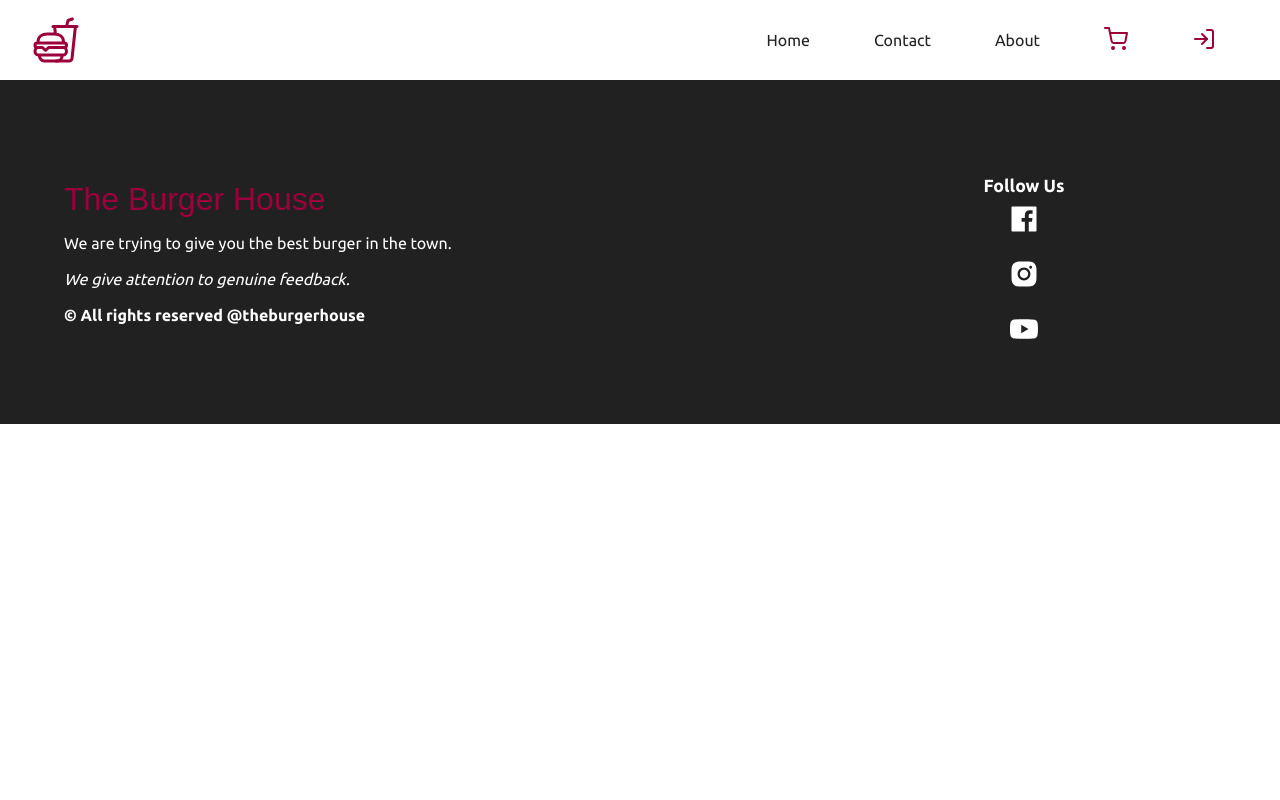
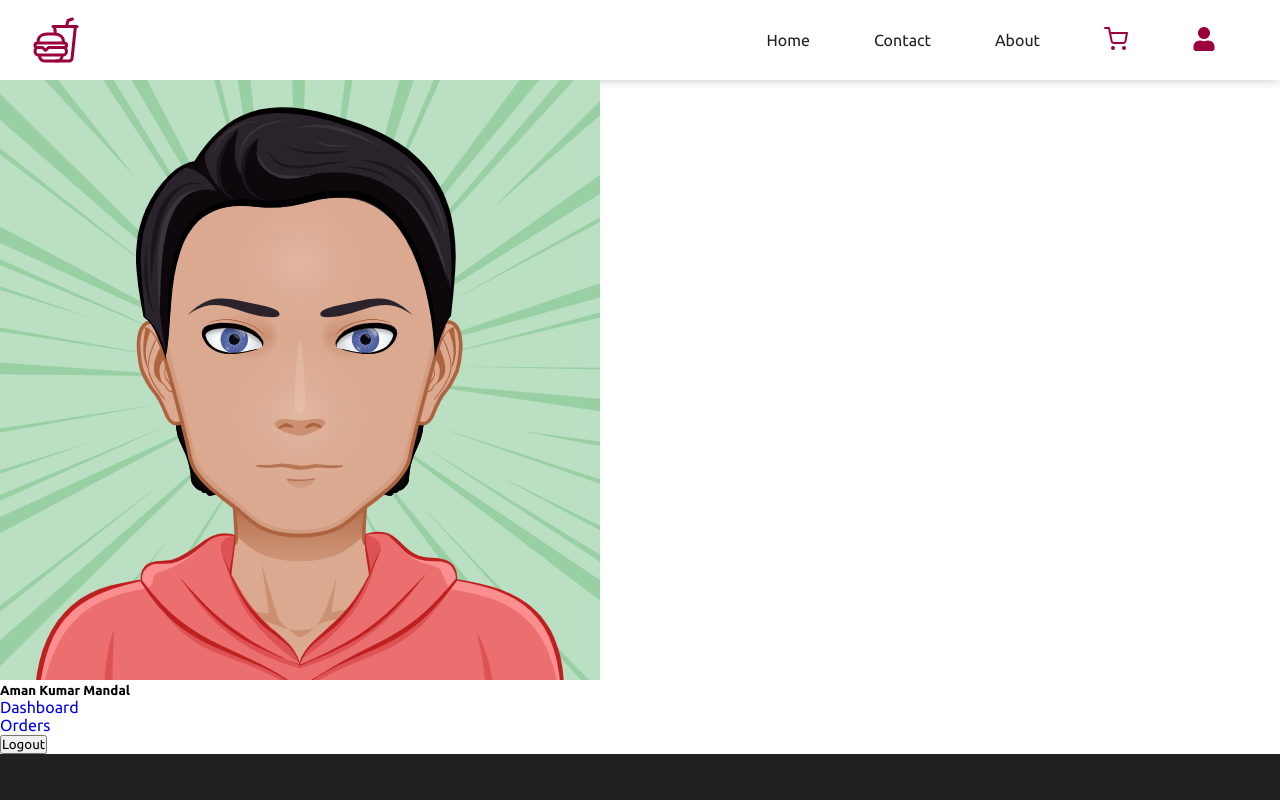
Before and after one commit to AmanMandal7/The-Burger-House, a React (Create React App) app in the folder frontend/: page /profile in a window 1280 px wide. Shown: the top 800 px of the page. Built offline with nearby package versions, Linux system fonts and the light colour scheme.

Commit message:
user profile page

```diff
--- a/frontend/src/App.js
+++ b/frontend/src/App.js
@@ -8,6 +8,7 @@ import Shipping from './components/cart/Shipping';
 import ConfirmOrder from './components/cart/ConfirmOrder';
 import PaymentSuccess from './components/cart/PaymentSuccess';
 import Login from './components/login/Login';
+import Profile from './components/profile/Profile';
 
 import './styles/app.scss';
 import './styles/header.scss'
@@ -21,12 +22,14 @@ import './styles/shipping.scss'
 import './styles/confirmOrder.scss'
 import './styles/paymentSucess.scss'
 import './styles/login.scss'
+import './styles/profile.scss'
+
 
 
 function App() {
   return (
     <Router>
-      <Header />
+      <Header isAuthenticated={true} />
       <Routes>
         <Route path='/' element={<Home />} />
         <Route path='/contact' element={<Contact />} />
@@ -35,6 +38,7 @@ function App() {
         <Route path='/confirmOrder' element={<ConfirmOrder />} />
         <Route path='/paymentSuccess' element={<PaymentSuccess />} />
         <Route path='/login' element={<Login />} />
+        <Route path='/profile' element={<Profile />} />
       </Routes>
 
       <Footer />
--- a/frontend/src/components/layout/Header.jsx
+++ b/frontend/src/components/layout/Header.jsx
@@ -20,7 +20,7 @@ const Header = ({ isAuthenticated = false }) => {
           <FiShoppingCart />
         </Link>
 
-        <Link to={isAuthenticated ? "/me" : "/login"}>
+        <Link to={isAuthenticated ? "/profile" : "/login"}>
           {isAuthenticated ? <FaUser /> : <FiLogIn />}
         </Link>
       </div>
--- /dev/null
+++ b/frontend/src/components/profile/Profile.jsx
@@ -0,0 +1,61 @@
+import React from "react";
+import { motion } from "framer-motion";
+import aman from "../../assets/aman.png";
+import { Link } from "react-router-dom";
+
+const Profile = () => {
+  const options = {
+    initial: {
+      y: "-100%",
+      opacity: 0,
+    },
+    animate: {
+      y: 0,
+      opacity: 1,
+    },
+  };
+
+  return (
+    <section className="profile">
+      <main>
+        <motion.img src={aman} alt="User" {...options} />
+        <motion.h5 {...options} transition={{ delay: 0.3 }}>
+          Aman Kumar Mandal
+        </motion.h5>
+
+        <motion.div {...options} transition={{ dealy: 0.5 }}>
+          <Link to="/admin/dashboard">Dashboard</Link>
+        </motion.div>
+
+        <motion.div
+          initial={{
+            x: "-100vw",
+            opacity: 0,
+          }}
+          animate={{
+            x: 0,
+            opacity: 1,
+          }}
+        >
+          <Link to="/myorders">Orders</Link>
+        </motion.div>
+
+        <motion.button
+          initial={{
+            x: "-100vw",
+            opacity: 0,
+          }}
+          animate={{
+            x: 0,
+            opacity: 1,
+          }}
+          transition={{ delay: 0.3 }}
+        >
+          Logout
+        </motion.button>
+      </main>
+    </section>
+  );
+};
+
+export default Profile;
--- /dev/null
+++ b/frontend/src/styles/profile.scss
@@ -0,0 +1 @@
+@import "colors";
```
Also changed, not shown: frontend/src/assets/aman.png (added).
